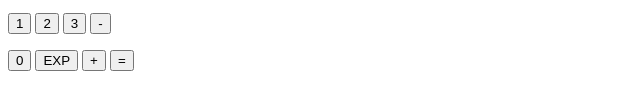
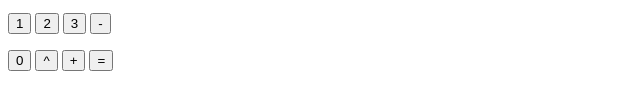
Before and after one commit to Annakluz/calculadora, a plain HTML site: page index.html in a window 1280 px wide. Shown: the part 151-260 px from the top of the page, 0-640 px from the left. Drawn offline with Linux system fonts and the light colour scheme.

Commit message:
aparece en display

```diff
--- a/index.html
+++ b/index.html
@@ -16,25 +16,25 @@
             <input type="button" value="7" onclick="asignarNumero( '7')"/>
             <input type="button" value="8" onclick="asignarNumero('8')"/>
             <input type="button" value="9" onclick="asignarNumero('9')"/>
-            <input type="button" value="/"  onclick="operar(4)"/>
+            <input type="button" value="/"  onclick="asignarNumero('/')"/>
           </p>
           <p>
             <input type="button" value="4" onclick="asignarNumero('4')"/>
             <input type="button" value="5" onclick="asignarNumero('5')"/>
             <input type="button" value="6" onclick="asignarNumero('6')"/>
-            <input type="button" value="*" onclick="operar(3)"/>
+            <input type="button" value="*" onclick="asignarNumero('*')"/>
           </p>
           <p>
-            <input type="button" value="1" onclick="asignarNumero('1')" onkeydown=""/>
-            <input type="button" value="2" onclick="asignarNumero('2')" onkeydown=/>
-            <input type="button" value="3" onclick="asignarNumero('3')" onkeydown=""/>
-            <input type="button" value="-" onclick="operar(2)"/>
+            <input type="button" value="1" onclick="asignarNumero('1')" />
+            <input type="button" value="2" onclick="asignarNumero('2')" />
+            <input type="button" value="3" onclick="asignarNumero('3')" />
+            <input type="button" value="-" onclick="asignarNumero('-')"/>
           </p>
           <p>
             <input type="button" value="0" onclick="asignarNumero('0')"/>
-            <input type="button" value="EXP" onclick="operar(5)"/>
-            <input type="button" value="+" onclick="operar(1)"/>
-            <input type="button" value="=" onclick="igual()"/>
+            <input type="button" value="^" onclick="asignarNumero('^')"/>
+            <input type="button" value="+" onclick="asignarNumero('+')"/>
+            <input type="button" value="=" onclick="asignarNumero('=')"/>
           </p>
           <p>
             <inpu
```
